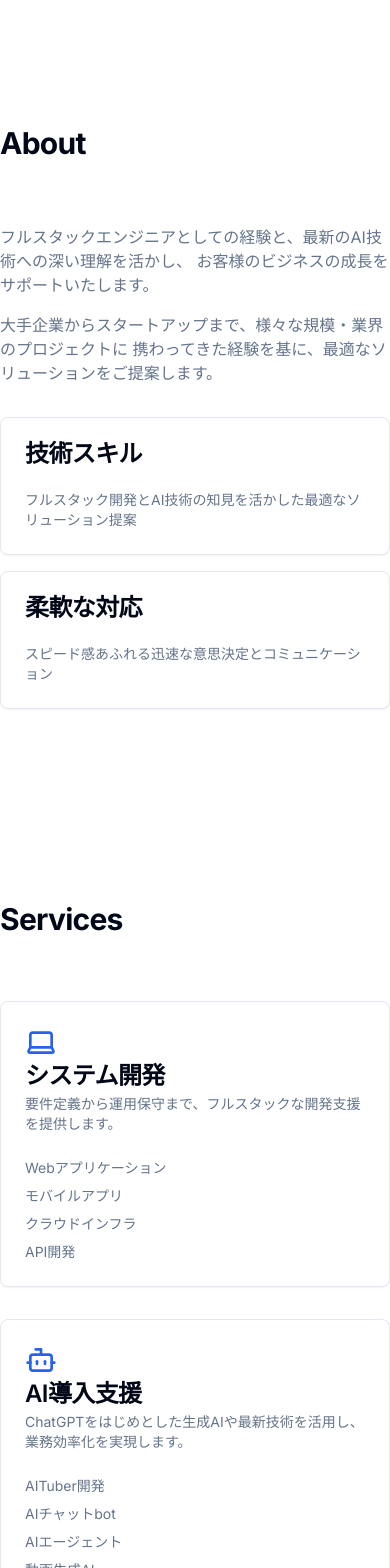
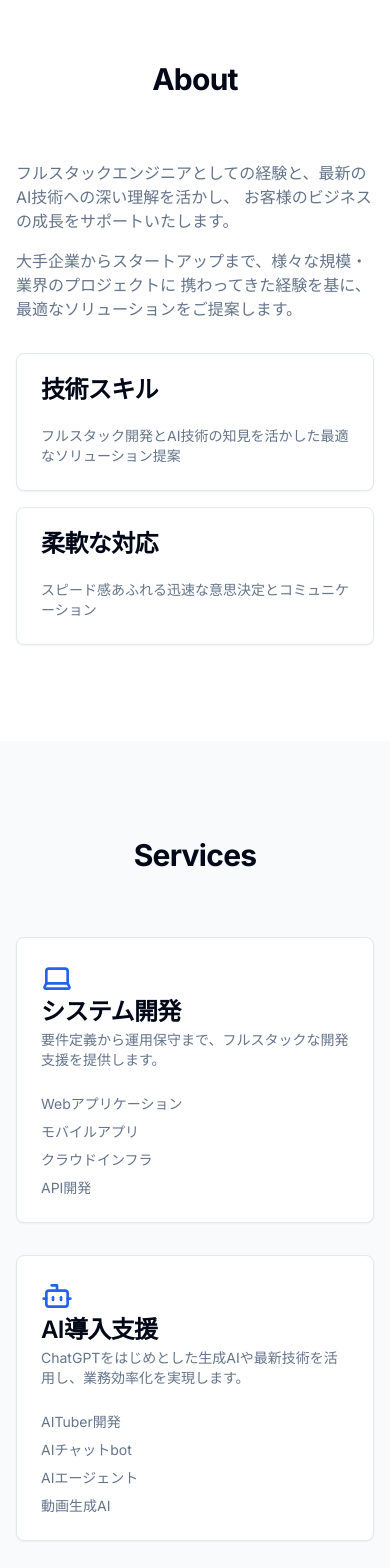
Before and after one commit to kei772/tech-biwa, a Next.js app: page / in a window 390 px wide. Shown: the part 880-2448 px from the top of the page. Built offline with nearby package versions, Linux system fonts and the light colour scheme; grey boxes are pictures that could not be loaded.

Commit message:
fix: コンポーネントの余白とレイアウトを調整
- 各セクションに一貫した余白を設定
- グリッドレイアウトの配置を最適化
- コンテナとの組み合わせを改善
- レスポンシブ対応の強化

```diff
--- a/app/page.tsx
+++ b/app/page.tsx
@@ -7,23 +7,50 @@ import { Contact } from "@/components/contact"
 
 export default function Home() {
   return (
-    <main className="flex min-h-screen flex-col items-center justify-between">
+    <main className="flex flex-col">
       <Hero />
-      <section id="about">
+      <div className="flex flex-col items-center">
+        <section id="about" className="w-full py-24 sm:py-32">
+          <div className="container mx-auto">
+            <h2 className="text-center mb-16 text-3xl font-bold tracking-tight sm:text-4xl">
+              About
+            </h2>
             <About />
+          </div>
         </section>
-      <section id="services">
+        <section id="services" className="w-full py-24 sm:py-32 bg-muted/50">
+          <div className="container mx-auto">
+            <h2 className="text-center mb-16 text-3xl font-bold tracking-tight sm:text-4xl">
+              Services
+            </h2>
             <Services />
+          </div>
         </section>
-      <section id="why-choose">
+        <section id="why-choose" className="w-full py-24 sm:py-32">
+          <div className="container mx-auto">
+            <h2 className="text-center mb-16 text-3xl font-bold tracking-tight sm:text-4xl">
+              Why Choose Us?
+            </h2>
             <WhyChoose />
+          </div>
         </section>
-      <section id="faq">
+        <section id="faq" className="w-full py-24 sm:py-32 bg-muted/50">
+          <div className="container mx-auto">
+            <h2 className="text-center mb-16 text-3xl font-bold tracking-tight sm:text-4xl">
+              FAQ
+            </h2>
             <FAQ />
+          </div>
         </section>
-      <section id="contact">
+        <section id="contact" className="w-full py-24 sm:py-32">
+          <div className="container mx-auto">
+            <h2 className="text-center mb-16 text-3xl font-bold tracking-tight sm:text-4xl">
+              Contact
+            </h2>
             <Contact />
+          </div>
         </section>
+      </div>
     </main>
   )
 }
--- a/components/about.tsx
+++ b/components/about.tsx
@@ -2,9 +2,7 @@ import { Card, CardContent, CardHeader, CardTitle } from "@/components/ui/card"
 
 export function About() {
   return (
-    <section id="about" className="container py-24 sm:py-32">
-      <h2 className="mb-16 text-3xl font-bold tracking-tight sm:text-4xl">About</h2>
-      <div className="grid gap-8 lg:grid-cols-2">
+    <div className="grid gap-8 lg:grid-cols-2 px-4 sm:px-6 lg:px-8">
       <div className="space-y-4">
         <p className="text-muted-foreground">
           フルスタックエンジニアとしての経験と、最新のAI技術への深い理解を活かし、
@@ -38,6 +36,5 @@ export function About() {
         </Card>
       </div>
     </div>
-    </section>
   )
 }
--- a/components/contact.tsx
+++ b/components/contact.tsx
@@ -4,8 +4,6 @@ import { ArrowRight } from 'lucide-react'
 
 export function Contact() {
   return (
-    <section id="contact" className="container py-24 sm:py-32 bg-muted/50">
-      <h2 className="mb-16 text-3xl font-bold tracking-tight sm:text-4xl">Contact</h2>
     <div className="mx-auto max-w-2xl text-center">
       <p className="mb-8 text-muted-foreground">
         お問い合わせやご相談はお気軽にどうぞ。
@@ -23,6 +21,5 @@ export function Contact() {
         </Link>
       </Button>
     </div>
-    </section>
   )
 }
--- a/components/faq.tsx
+++ b/components/faq.tsx
@@ -22,8 +22,7 @@ const faqs = [
 
 export function FAQ() {
   return (
-    <section id="faq" className="container py-24 sm:py-32">
-      <h2 className="mb-16 text-3xl font-bold tracking-tight sm:text-4xl">FAQ</h2>
+    <div className="px-4 sm:px-6 lg:px-8">
       <Accordion type="single" collapsible className="w-full max-w-2xl mx-auto">
         {faqs.map((faq, index) => (
           <AccordionItem key={index} value={`item-${index}`}>
@@ -32,6 +31,6 @@ export function FAQ() {
           </AccordionItem>
         ))}
       </Accordion>
-    </section>
+    </div>
   )
 }
--- a/components/hero.tsx
+++ b/components/hero.tsx
@@ -15,7 +15,7 @@ export function Hero() {
   }, [])
 
   return (
-    <section className="relative flex min-h-screen w-full items-center justify-center overflow-hidden">
+    <section className="relative flex h-[calc(100vh-4rem)] w-full items-center justify-center overflow-hidden">
       <video
         ref={videoRef}
         autoPlay
@@ -29,7 +29,7 @@ export function Hero() {
         Your browser does not support the video tag.
       </video>
       <div className="absolute inset-0 bg-background/60 dark:bg-background/80" aria-hidden="true" />
-      <div className="container relative z-20 mx-auto px-4 text-center">
+      <div className="relative z-20 mx-auto max-w-5xl px-4 text-center">
         <h1 className="animate-in mb-6 text-4xl font-bold tracking-tighter sm:text-5xl md:text-6xl lg:text-7xl">
           最先端テクノロジーで
           <br />
--- a/components/services.tsx
+++ b/components/services.tsx
@@ -45,9 +45,7 @@ const services = [
 
 export function Services() {
   return (
-    <section id="services" className="container py-24 sm:py-32">
-      <h2 className="mb-16 text-3xl font-bold tracking-tight sm:text-4xl">Services</h2>
-      <div className="grid gap-8 md:grid-cols-2 lg:grid-cols-3">
+    <div className="grid gap-8 md:grid-cols-2 lg:grid-cols-3 px-4 sm:px-6 lg:px-8">
       {services.map((service) => (
         <Card key={service.title} className="flex flex-col">
           <CardHeader>
@@ -65,6 +63,5 @@ export function Services() {
         </Card>
       ))}
     </div>
-    </section>
   )
 }
--- a/components/why-choose.tsx
+++ b/components/why-choose.tsx
@@ -21,11 +21,7 @@ const features = [
 
 export function WhyChoose() {
   return (
-    <section id="why-choose" className="container py-24 sm:py-32 bg-muted/50">
-      <h2 className="mb-16 text-3xl font-bold tracking-tight sm:text-4xl">
-        Why Choose Us?
-      </h2>
-      <div className="grid gap-8 md:grid-cols-2 lg:grid-cols-3">
+    <div className="grid gap-8 md:grid-cols-2 lg:grid-cols-3 px-4 sm:px-6 lg:px-8">
       {features.map((feature) => (
         <Card key={feature.title} className="bg-background">
           <CardHeader>
@@ -38,6 +34,5 @@ export function WhyChoose() {
         </Card>
       ))}
     </div>
-    </section>
   )
 }
```
Lines whose indentation alone changed are shown as unchanged.
